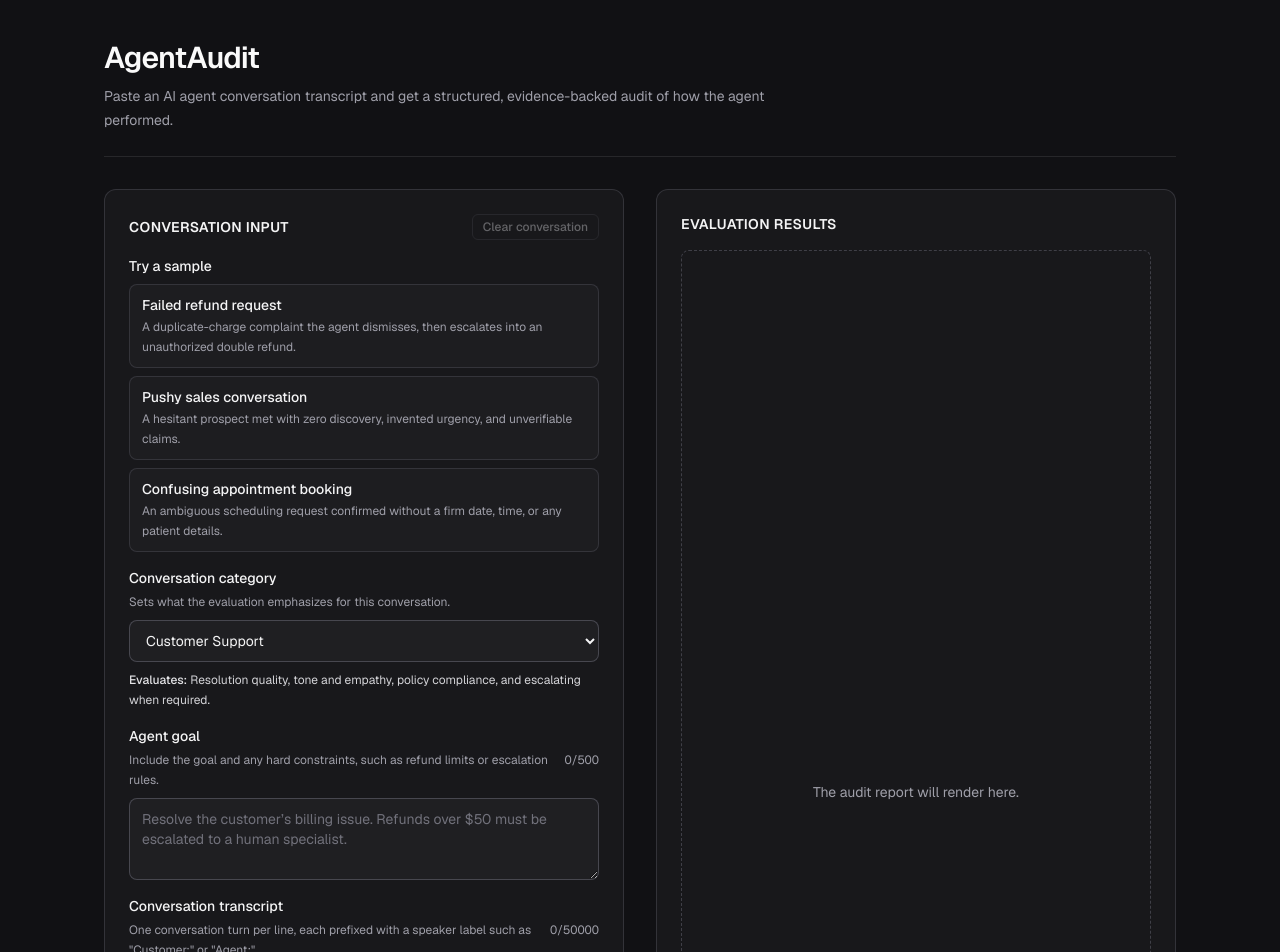
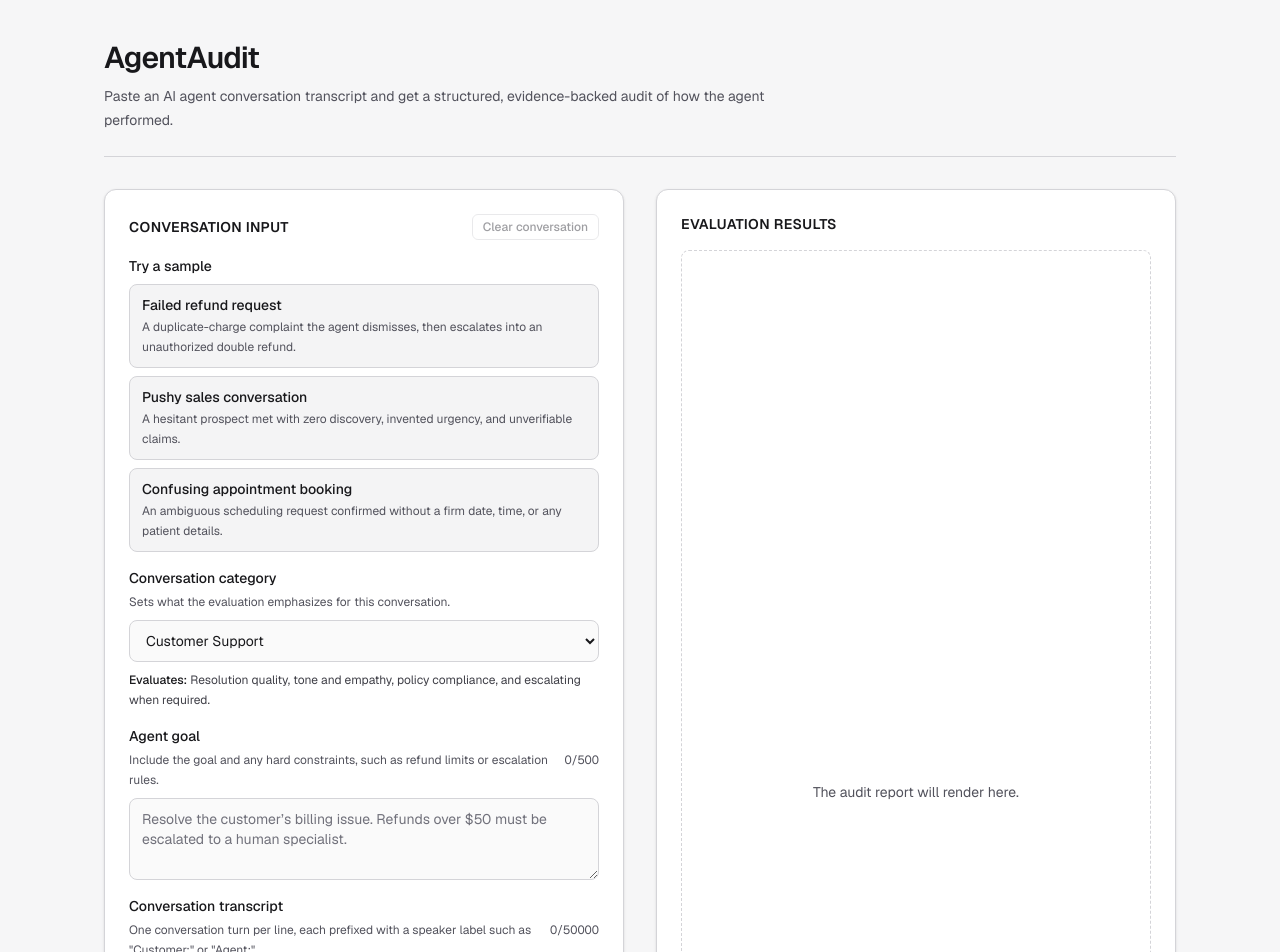
Before and after one commit to alijaffary603/agent-audit, a Next.js app: page / in a window 1280 px wide. Shown: the top 952 px of the page. Built offline with nearby package versions, Linux system fonts and the light colour scheme.

Commit message:
style: introduce light neutral product theme

```diff
--- a/app/globals.css
+++ b/app/globals.css
@@ -1,10 +1,10 @@
 @import "tailwindcss";
 
 :root {
-  color-scheme: dark;
-  /* Softer charcoal than pure black, so panels can sit above the page. */
-  --background: #111114;
-  --foreground: #fafafa;
+  color-scheme: light;
+  /* Soft neutral page so white panels read as raised surfaces. */
+  --background: #f6f6f7;
+  --foreground: #18181b;
 }
 
 @theme inline {
--- a/app/page.tsx
+++ b/app/page.tsx
@@ -186,11 +186,11 @@ export default function Home() {
 
   return (
     <div className="mx-auto flex w-full max-w-6xl flex-1 flex-col px-4 py-8 sm:px-6 sm:py-10 lg:px-10">
-      <header className="border-b border-zinc-800 pb-6">
-        <h1 className="text-2xl font-semibold tracking-tight text-zinc-50 sm:text-3xl">
+      <header className="border-b border-zinc-300 pb-6">
+        <h1 className="text-2xl font-semibold tracking-tight text-zinc-900 sm:text-3xl">
           AgentAudit
         </h1>
-        <p className="mt-2 max-w-2xl text-sm leading-6 text-zinc-400">
+        <p className="mt-2 max-w-2xl text-sm leading-6 text-zinc-600">
           Paste an AI agent conversation transcript and get a structured,
           evidence-backed audit of how the agent performed.
         </p>
@@ -199,12 +199,12 @@ export default function Home() {
       <main className="mt-8 grid flex-1 gap-6 lg:grid-cols-2 lg:gap-8">
         <section
           aria-labelledby="conversation-input-heading"
-          className="flex min-h-64 min-w-0 flex-col rounded-xl border border-zinc-700/70 bg-zinc-900 p-5 sm:p-6"
+          className="flex min-h-64 min-w-0 flex-col rounded-xl border border-zinc-300 bg-white p-5 shadow-sm sm:p-6"
         >
           <div className="flex flex-wrap items-center justify-between gap-x-4 gap-y-2">
             <h2
               id="conversation-input-heading"
-              className="text-sm font-semibold tracking-wide text-zinc-100 uppercase"
+              className="text-sm font-semibold tracking-wide text-zinc-900 uppercase"
             >
               Conversation Input
             </h2>
@@ -212,7 +212,7 @@ export default function Home() {
               type="button"
               onClick={clearConversation}
               disabled={isPristine || isSubmitting}
-              className="rounded-md border border-zinc-700 px-2.5 py-1 text-xs font-medium text-zinc-300 enabled:hover:border-zinc-500 enabled:hover:bg-zinc-800/60 enabled:hover:text-zinc-100 focus:outline-none focus-visible:ring-2 focus-visible:ring-indigo-400 disabled:cursor-not-allowed disabled:opacity-40"
+              className="rounded-md border border-zinc-300 px-2.5 py-1 text-xs font-medium text-zinc-700 enabled:hover:border-zinc-400 enabled:hover:bg-zinc-100 enabled:hover:text-zinc-900 focus:outline-none focus-visible:ring-2 focus-visible:ring-indigo-500 disabled:cursor-not-allowed disabled:opacity-50"
             >
               Clear conversation
             </button>
@@ -248,7 +248,7 @@ export default function Home() {
               />
               <button
                 type="submit"
-                className="block w-full rounded-lg bg-zinc-50 px-4 py-2.5 text-sm font-semibold text-zinc-900 hover:bg-white focus:outline-none focus-visible:ring-2 focus-visible:ring-indigo-400 focus-visible:ring-offset-2 focus-visible:ring-offset-zinc-900 disabled:cursor-not-allowed disabled:opacity-60"
+                className="block w-full rounded-lg bg-zinc-900 px-4 py-2.5 text-sm font-semibold text-white hover:bg-zinc-800 focus:outline-none focus-visible:ring-2 focus-visible:ring-indigo-500 focus-visible:ring-offset-2 focus-visible:ring-offset-white disabled:cursor-not-allowed disabled:opacity-50"
               >
                 {isSubmitting ? "Running audit…" : "Run audit"}
               </button>
@@ -258,31 +258,31 @@ export default function Home() {
 
         <section
           aria-labelledby="evaluation-results-heading"
-          className="flex min-h-64 min-w-0 flex-col rounded-xl border border-zinc-700/70 bg-zinc-900 p-5 sm:p-6"
+          className="flex min-h-64 min-w-0 flex-col rounded-xl border border-zinc-300 bg-white p-5 shadow-sm sm:p-6"
         >
           <h2
             id="evaluation-results-heading"
-            className="text-sm font-semibold tracking-wide text-zinc-100 uppercase"
+            className="text-sm font-semibold tracking-wide text-zinc-900 uppercase"
           >
             Evaluation Results
           </h2>
           {isSubmitting ? (
-            <div className="mt-4 rounded-lg border border-zinc-700/70 bg-zinc-800/50 px-4 py-3">
-              <p role="status" className="text-sm text-zinc-200">
+            <div className="mt-4 rounded-lg border border-zinc-300 bg-zinc-100 px-4 py-3">
+              <p role="status" className="text-sm text-zinc-800">
                 Evaluating the conversation…
               </p>
             </div>
           ) : submissionError !== null ? (
-            <div className="mt-4 rounded-lg border border-red-800/70 bg-red-950/40 px-4 py-3">
-              <p role="alert" className="text-sm break-words text-red-300">
+            <div className="mt-4 rounded-lg border border-red-300 bg-red-50 px-4 py-3">
+              <p role="alert" className="text-sm break-words text-red-800">
                 {submissionError}
               </p>
             </div>
           ) : evaluationResult !== null ? (
             <EvaluationResults result={evaluationResult} />
           ) : (
-            <div className="mt-4 flex flex-1 items-center justify-center rounded-lg border border-dashed border-zinc-700">
-              <p className="px-6 py-10 text-center text-sm text-zinc-400">
+            <div className="mt-4 flex flex-1 items-center justify-center rounded-lg border border-dashed border-zinc-300">
+              <p className="px-6 py-10 text-center text-sm text-zinc-600">
                 The audit report will render here.
               </p>
             </div>
--- a/components/agent-goal-input.tsx
+++ b/components/agent-goal-input.tsx
@@ -37,12 +37,12 @@ export function AgentGoalInput({
     <div>
       <label
         htmlFor={textareaId}
-        className="block text-sm font-medium text-zinc-100"
+        className="block text-sm font-medium text-zinc-900"
       >
         Agent goal
       </label>
       <div className="mt-1 flex items-baseline justify-between gap-4">
-        <p id={helperId} className="text-xs leading-5 text-zinc-400">
+        <p id={helperId} className="text-xs leading-5 text-zinc-600">
           Include the goal and any hard constraints, such as refund limits or
           escalation rules.
         </p>
@@ -50,8 +50,8 @@ export function AgentGoalInput({
           aria-live="polite"
           className={`shrink-0 text-xs leading-5 tabular-nums ${
             value.length >= WARN_AT
-              ? "font-medium text-amber-400"
-              : "text-zinc-400"
+              ? "font-medium text-amber-700"
+              : "text-zinc-600"
           }`}
         >
           {value.length}/{MAX_LENGTH}
@@ -67,14 +67,14 @@ export function AgentGoalInput({
         placeholder="Resolve the customer’s billing issue. Refunds over $50 must be escalated to a human specialist."
         maxLength={MAX_LENGTH}
         rows={3}
-        className={`mt-2 block w-full resize-y rounded-lg border bg-zinc-800/50 px-3 py-2.5 text-sm text-zinc-100 placeholder:text-zinc-500 focus:ring-2 focus:outline-none ${
+        className={`mt-2 block w-full resize-y rounded-lg border bg-zinc-50 px-3 py-2.5 text-sm text-zinc-900 placeholder:text-zinc-500 focus:ring-2 focus:outline-none ${
           error
-            ? "border-red-500 hover:border-red-400 focus:border-red-400 focus:ring-red-400/70"
-            : "border-zinc-600/80 hover:border-zinc-500 focus:border-indigo-400 focus:ring-indigo-400/60"
+            ? "border-red-500 hover:border-red-600 focus:border-red-600 focus:ring-red-500/50"
+            : "border-zinc-300 hover:border-zinc-400 focus:border-indigo-500 focus:ring-indigo-500/50"
         }`}
       />
       {error !== undefined && (
-        <p id={errorId} role="alert" className="mt-2 text-xs leading-5 text-red-300">
+        <p id={errorId} role="alert" className="mt-2 text-xs leading-5 text-red-700">
           {error}
         </p>
       )}
--- a/components/category-selector.tsx
+++ b/components/category-selector.tsx
@@ -39,11 +39,11 @@ export function CategorySelector({
     <div>
       <label
         htmlFor={selectId}
-        className="block text-sm font-medium text-zinc-100"
+        className="block text-sm font-medium text-zinc-900"
       >
         Conversation category
       </label>
-      <p id={helperId} className="mt-1 text-xs leading-5 text-zinc-400">
+      <p id={helperId} className="mt-1 text-xs leading-5 text-zinc-600">
         Sets what the evaluation emphasizes for this conversation.
       </p>
       <select
@@ -55,10 +55,10 @@ export function CategorySelector({
         onChange={(event) => onChange(event.target.value as CategoryId)}
         aria-describedby={describedBy}
         aria-invalid={error ? true : undefined}
-        className={`mt-2 block w-full rounded-lg border bg-zinc-800/50 px-3 py-2.5 text-sm text-zinc-100 focus:ring-2 focus:outline-none ${
+        className={`mt-2 block w-full rounded-lg border bg-zinc-50 px-3 py-2.5 text-sm text-zinc-900 focus:ring-2 focus:outline-none ${
           error
-            ? "border-red-500 hover:border-red-400 focus:border-red-400 focus:ring-red-400/70"
-            : "border-zinc-600/80 hover:border-zinc-500 focus:border-indigo-400 focus:ring-indigo-400/60"
+            ? "border-red-500 hover:border-red-600 focus:border-red-600 focus:ring-red-500/50"
+            : "border-zinc-300 hover:border-zinc-400 focus:border-indigo-500 focus:ring-indigo-500/50"
         }`}
       >
         {CATEGORIES.map((category) => (
@@ -68,16 +68,16 @@ export function CategorySelector({
         ))}
       </select>
       {error !== undefined && (
-        <p id={errorId} role="alert" className="mt-2 text-xs leading-5 text-red-300">
+        <p id={errorId} role="alert" className="mt-2 text-xs leading-5 text-red-700">
           {error}
         </p>
       )}
       <p
         id={descriptionId}
         aria-live="polite"
-        className="mt-2 text-xs leading-5 text-zinc-300"
+        className="mt-2 text-xs leading-5 text-zinc-700"
       >
-        <span className="font-medium text-zinc-200">Evaluates:</span>{" "}
+        <span className="font-medium text-zinc-900">Evaluates:</span>{" "}
         {selected?.description}
       </p>
     </div>
--- a/components/evaluation-results.tsx
+++ b/components/evaluation-results.tsx
@@ -12,20 +12,20 @@ import type { EvaluationResult, IssueSeverity, Verdict } from "@/lib/schemas";
 
 /** Status treatments pair color with an always-visible text label. */
 const VERDICT_STYLES: Record<Verdict, string> = {
-  pass: "border-emerald-900/60 bg-emerald-950/40 text-emerald-300",
-  needs_improvement: "border-amber-900/60 bg-amber-950/40 text-amber-300",
-  fail: "border-red-900/60 bg-red-950/40 text-red-300",
+  pass: "border-emerald-300 bg-emerald-50 text-emerald-800",
+  needs_improvement: "border-amber-300 bg-amber-50 text-amber-800",
+  fail: "border-red-300 bg-red-50 text-red-800",
 };
 
 const SEVERITY_STYLES: Record<IssueSeverity, string> = {
-  critical: "border-red-900/60 bg-red-950/40 text-red-300",
-  high: "border-orange-900/60 bg-orange-950/40 text-orange-300",
-  medium: "border-amber-900/60 bg-amber-950/40 text-amber-300",
-  low: "border-zinc-600 bg-zinc-700/40 text-zinc-200",
+  critical: "border-red-300 bg-red-50 text-red-800",
+  high: "border-orange-300 bg-orange-50 text-orange-800",
+  medium: "border-amber-300 bg-amber-50 text-amber-800",
+  low: "border-zinc-300 bg-zinc-100 text-zinc-700",
 };
 
 const COPY_ACTION_CLASS =
-  "rounded-md border border-zinc-700 px-2.5 py-1 text-xs font-medium text-zinc-300 hover:border-zinc-500 hover:bg-zinc-800/60 hover:text-zinc-100 focus:outline-none focus-visible:ring-2 focus-visible:ring-indigo-400";
+  "rounded-md border border-zinc-300 px-2.5 py-1 text-xs font-medium text-zinc-700 hover:border-zinc-400 hover:bg-zinc-100 hover:text-zinc-900 focus:outline-none focus-visible:ring-2 focus-visible:ring-indigo-500";
 
 const COPY_FAILURE_MESSAGE =
   "Could not copy to the clipboard. Please try again.";
@@ -37,19 +37,19 @@ type CopyTarget = "audit" | "response";
 
 /** Bar fill mirrors the verdict thresholds; the number always sits beside it. */
 function scoreBarClass(value: number): string {
-  if (value >= 80) return "bg-emerald-400";
-  if (value >= 50) return "bg-amber-400";
-  return "bg-red-400";
+  if (value >= 80) return "bg-emerald-600";
+  if (value >= 50) return "bg-amber-600";
+  return "bg-red-600";
 }
 
 function ScoreMeter({ label, value }: { label: string; value: number }) {
   return (
     <div>
       <div className="flex items-baseline justify-between gap-4">
-        <span className="text-sm text-zinc-200">{label}</span>
-        <span className="text-sm font-medium text-zinc-100 tabular-nums">
+        <span className="text-sm text-zinc-700">{label}</span>
+        <span className="text-sm font-medium text-zinc-900 tabular-nums">
           {value}
-          <span className="font-normal text-zinc-400">/100</span>
+          <span className="font-normal text-zinc-600">/100</span>
         </span>
       </div>
       <div
@@ -58,7 +58,7 @@ function ScoreMeter({ label, value }: { label: string; value: number }) {
         aria-valuemin={0}
         aria-valuemax={100}
         aria-valuenow={value}
-        className="mt-1.5 h-1.5 w-full overflow-hidden rounded-full bg-zinc-700/70"
+        className="mt-1.5 h-1.5 w-full overflow-hidden rounded-full bg-zinc-200"
       >
         <div
           className={`h-full rounded-full ${scoreBarClass(value)}`}
@@ -142,18 +142,18 @@ export function EvaluationResults({ result }: { result: EvaluationResult }) {
         {copyFailed ? (
           <p
             role="alert"
-            className="mt-2 text-xs leading-5 break-words text-red-300"
+            className="mt-2 text-xs leading-5 break-words text-red-700"
           >
             {COPY_FAILURE_MESSAGE}
           </p>
         ) : null}
       </div>
 
-      <div className="rounded-lg border border-zinc-700/70 bg-zinc-800/40 p-4 sm:p-5">
+      <div className="rounded-lg border border-zinc-300 bg-zinc-100 p-4 sm:p-5">
         <div className="flex flex-wrap items-center gap-x-4 gap-y-2">
-          <p className="text-4xl font-semibold tracking-tight text-zinc-50 tabular-nums">
+          <p className="text-4xl font-semibold tracking-tight text-zinc-900 tabular-nums">
             {result.overallScore}
-            <span className="text-lg font-normal text-zinc-400">/100</span>
+            <span className="text-lg font-normal text-zinc-600">/100</span>
           </p>
           <p
             className={`rounded-full border px-3 py-1 text-sm font-medium ${VERDICT_STYLES[result.verdict]}`}
@@ -161,14 +161,14 @@ export function EvaluationResults({ result }: { result: EvaluationResult }) {
             {VERDICT_LABELS[result.verdict]}
           </p>
         </div>
-        <p className="mt-3 text-sm leading-6 break-words text-zinc-200">
+        <p className="mt-3 text-sm leading-6 break-words text-zinc-700">
           {result.summary}
         </p>
       </div>
 
       <div>
-        <h3 className="text-sm font-semibold text-zinc-100">Dimension scores</h3>
-        <div className="mt-3 space-y-4 rounded-lg border border-zinc-700/70 bg-zinc-800/40 p-4">
+        <h3 className="text-sm font-semibold text-zinc-900">Dimension scores</h3>
+        <div className="mt-3 space-y-4 rounded-lg border border-zinc-300 bg-zinc-100 p-4">
           {SCORE_DIMENSIONS.map(({ key, label }) => (
             <ScoreMeter key={key} label={label} value={result.scores[key]} />
           ))}
@@ -176,11 +176,11 @@ export function EvaluationResults({ result }: { result: EvaluationResult }) {
       </div>
 
       <div>
-        <h3 className="text-sm font-semibold text-zinc-100">
+        <h3 className="text-sm font-semibold text-zinc-900">
           Evidence-backed findings
         </h3>
         {result.issues.length === 0 ? (
-          <p className="mt-3 rounded-lg border border-zinc-700/70 bg-zinc-800/40 px-4 py-3 text-sm leading-6 text-zinc-300">
+          <p className="mt-3 rounded-lg border border-zinc-300 bg-zinc-100 px-4 py-3 text-sm leading-6 text-zinc-700">
             No evidence-backed issues were found.
           </p>
         ) : (
@@ -188,21 +188,21 @@ export function EvaluationResults({ result }: { result: EvaluationResult }) {
             {result.issues.map((issue, index) => (
               <li
                 key={index}
-                className="rounded-lg border border-zinc-700/70 bg-zinc-800/40 p-4"
+                className="rounded-lg border border-zinc-300 bg-zinc-100 p-4"
               >
                 <p
                   className={`inline-block rounded-full border px-2.5 py-0.5 text-xs font-medium ${SEVERITY_STYLES[issue.severity]}`}
                 >
                   {SEVERITY_LABELS[issue.severity]}
                 </p>
-                <blockquote className="mt-3 border-l-2 border-zinc-500 bg-zinc-900/40 py-1.5 pl-3 font-mono text-sm leading-6 break-words whitespace-pre-wrap text-zinc-100">
+                <blockquote className="mt-3 border-l-2 border-zinc-400 bg-white py-1.5 pl-3 font-mono text-sm leading-6 break-words whitespace-pre-wrap text-zinc-900">
                   {issue.quote}
                 </blockquote>
-                <p className="mt-3 text-sm leading-6 break-words text-zinc-200">
+                <p className="mt-3 text-sm leading-6 break-words text-zinc-700">
                   {issue.explanation}
                 </p>
-                <p className="mt-2 text-sm leading-6 break-words text-zinc-300">
-                  <span className="font-medium text-zinc-200">
+                <p className="mt-2 text-sm leading-6 break-words text-zinc-700">
+                  <span className="font-medium text-zinc-900">
                     Recommendation:
                   </span>{" "}
                   {issue.recommendation}
@@ -214,12 +214,12 @@ export function EvaluationResults({ result }: { result: EvaluationResult }) {
       </div>
 
       <div>
-        <h3 className="text-sm font-semibold text-zinc-100">Stronger response</h3>
-        <p className="mt-1 text-xs leading-5 text-zinc-400">
+        <h3 className="text-sm font-semibold text-zinc-900">Stronger response</h3>
+        <p className="mt-1 text-xs leading-5 text-zinc-600">
           A suggested response addressing the most important opportunity
           identified in the audit.
         </p>
-        <p className="mt-2 rounded-lg border border-zinc-700/70 bg-zinc-800/40 p-4 text-sm leading-6 break-words whitespace-pre-wrap text-zinc-100">
+        <p className="mt-2 rounded-lg border border-zinc-300 bg-zinc-100 p-4 text-sm leading-6 break-words whitespace-pre-wrap text-zinc-900">
           {result.betterResponse}
         </p>
       </div>
--- a/components/sample-selector.tsx
+++ b/components/sample-selector.tsx
@@ -18,7 +18,7 @@ export function SampleSelector({ onSelect }: SampleSelectorProps) {
 
   return (
     <div role="group" aria-labelledby={labelId}>
-      <p id={labelId} className="text-sm font-medium text-zinc-100">
+      <p id={labelId} className="text-sm font-medium text-zinc-900">
         Try a sample
       </p>
       <div className="mt-2 space-y-2">
@@ -27,12 +27,12 @@ export function SampleSelector({ onSelect }: SampleSelectorProps) {
             key={sample.id}
             type="button"
             onClick={() => onSelect(sample)}
-            className="block w-full rounded-lg border border-zinc-700/70 bg-zinc-800/40 px-3 py-2.5 text-left hover:border-zinc-500 hover:bg-zinc-800/80 focus:outline-none focus-visible:ring-2 focus-visible:ring-indigo-400"
+            className="block w-full rounded-lg border border-zinc-300 bg-zinc-100 px-3 py-2.5 text-left hover:border-zinc-400 hover:bg-zinc-200 focus:outline-none focus-visible:ring-2 focus-visible:ring-indigo-500"
           >
-            <span className="block text-sm font-medium text-zinc-100">
+            <span className="block text-sm font-medium text-zinc-900">
               {sample.title}
             </span>
-            <span className="mt-0.5 block text-xs leading-5 text-zinc-400">
+            <span className="mt-0.5 block text-xs leading-5 text-zinc-600">
               {sample.description}
             </span>
           </button>
--- a/components/transcript-editor.tsx
+++ b/components/transcript-editor.tsx
@@ -42,20 +42,20 @@ export function TranscriptEditor({
     <div>
       <label
         htmlFor={textareaId}
-        className="block text-sm font-medium text-zinc-100"
+        className="block text-sm font-medium text-zinc-900"
       >
         Conversation transcript
       </label>
       <div className="mt-1 flex items-baseline justify-between gap-4">
-        <p id={helperId} className="text-xs leading-5 text-zinc-400">
+        <p id={helperId} className="text-xs leading-5 text-zinc-600">
           {'One conversation turn per line, each prefixed with a speaker label such as "Customer:" or "Agent:".'}
         </p>
         <p
           aria-live="polite"
           className={`shrink-0 text-xs leading-5 tabular-nums ${
             value.length >= WARN_AT
-              ? "font-medium text-amber-400"
-              : "text-zinc-400"
+              ? "font-medium text-amber-700"
+              : "text-zinc-600"
           }`}
         >
           {value.length}/{MAX_LENGTH}
@@ -71,14 +71,14 @@ export function TranscriptEditor({
         placeholder={PLACEHOLDER}
         maxLength={MAX_LENGTH}
         rows={12}
-        className={`mt-2 block w-full resize-y rounded-lg border bg-zinc-800/50 px-3 py-2.5 font-mono text-sm leading-6 text-zinc-100 placeholder:text-zinc-500 focus:ring-2 focus:outline-none ${
+        className={`mt-2 block w-full resize-y rounded-lg border bg-zinc-50 px-3 py-2.5 font-mono text-sm leading-6 text-zinc-900 placeholder:text-zinc-500 focus:ring-2 focus:outline-none ${
           error
-            ? "border-red-500 hover:border-red-400 focus:border-red-400 focus:ring-red-400/70"
-            : "border-zinc-600/80 hover:border-zinc-500 focus:border-indigo-400 focus:ring-indigo-400/60"
+            ? "border-red-500 hover:border-red-600 focus:border-red-600 focus:ring-red-500/50"
+            : "border-zinc-300 hover:border-zinc-400 focus:border-indigo-500 focus:ring-indigo-500/50"
         }`}
       />
       {error !== undefined && (
-        <p id={errorId} role="alert" className="mt-2 text-xs leading-5 text-red-300">
+        <p id={errorId} role="alert" className="mt-2 text-xs leading-5 text-red-700">
           {error}
         </p>
       )}
```
